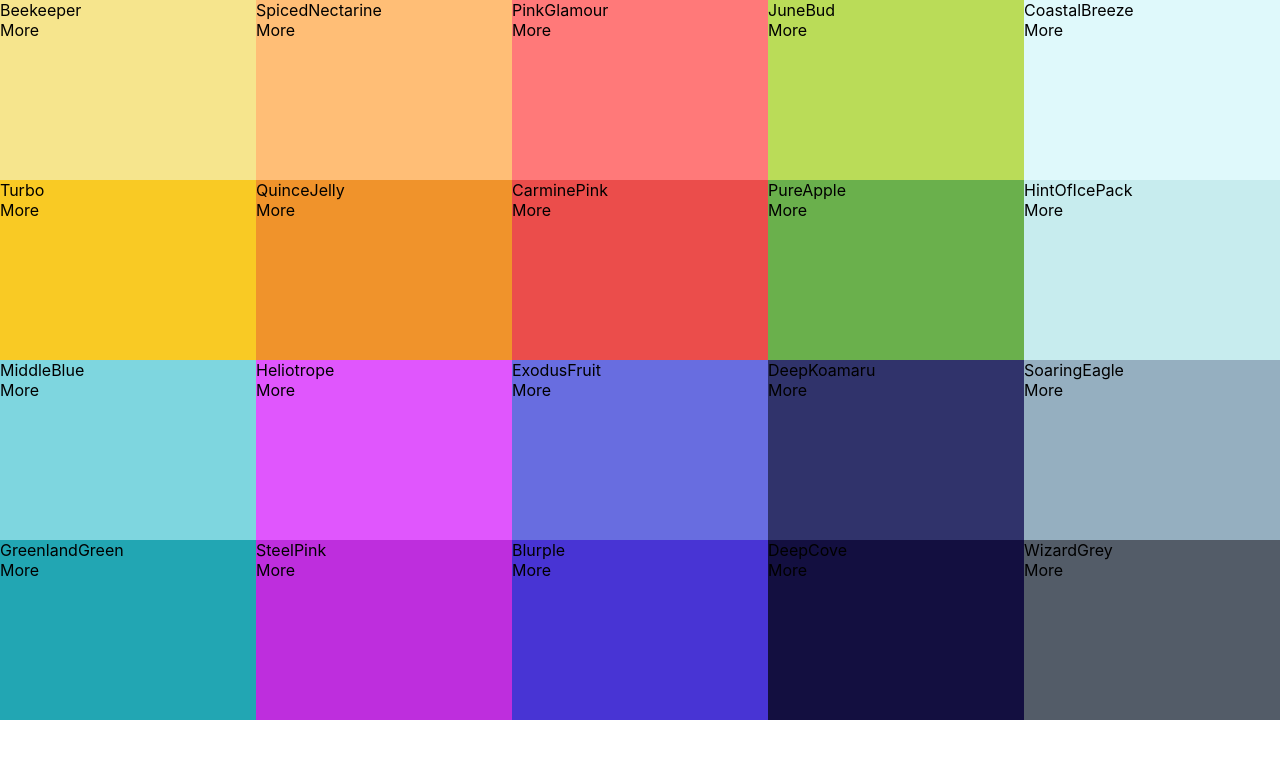
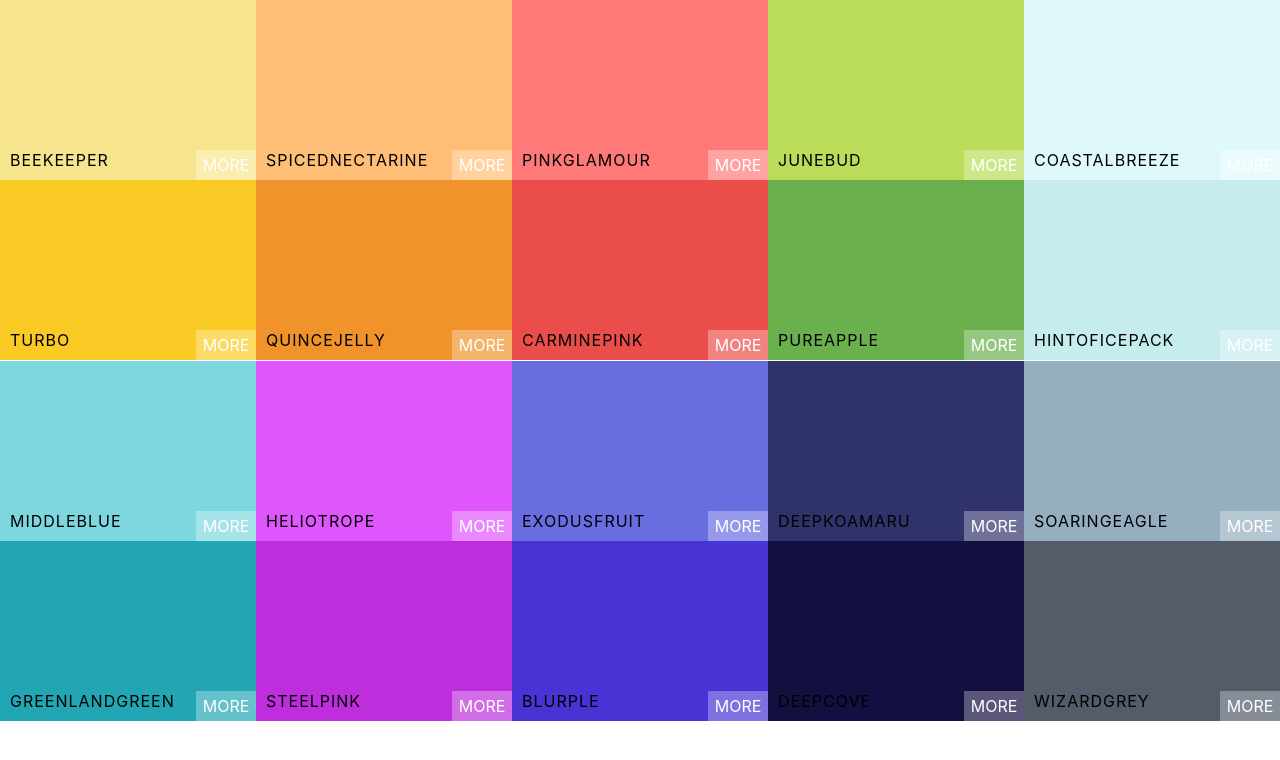
Before and after one commit to SpyrosGeo/AllTheColors, a React (Create React App) app: page / in a window 1280 px wide. Shown: the top 760 px of the page. Built offline with nearby package versions, Linux system fonts and the light colour scheme.

Commit message:
style ColorBox

```diff
--- a/src/ColorBox.css
+++ b/src/ColorBox.css
@@ -3,5 +3,52 @@
     height: 25%;
     margin: 0 auto;
     display: inline-block;
+    position: relative;
     cursor: pointer;
+    text-transform: uppercase;
+    margin-bottom: -3.7px;
 }
+.copy-button {
+    width: 100px;
+    height: 30px;
+    position:absolute;
+    display: inline-block;
+    top:50%;
+    left:50%;
+    margin-left:-50px;
+    margin-top:-15px;
+    text-align: center;
+    outline: none;
+    background:rgba(255,255,255,0.3);
+    font-size: 1rem;
+    line-height: 30px;
+    color: white;
+    border: none;
+    opacity: 0;
+}
+.ColorBox:hover .copy-button{
+    opacity: 1;
+    transition: 0.5s;
+}
+.box-content {
+    position: absolute;
+    width: 100%;
+    left: 0px;
+    bottom:0px;
+    padding: 10px;
+    color:black;
+    letter-spacing: 1px;
+
+}
+.see-more {
+    background:rgba(255,255,255,0.3);
+    position:absolute;
+    border:none;
+    right:0px;
+    bottom:0px;
+    color:white;
+    width: 60px;
+    height: 30px;
+    text-align: center;
+    line-height: 30px;
+}
--- a/src/ColorBox.js
+++ b/src/ColorBox.js
@@ -3,11 +3,16 @@
 
 class ColorBox extends Component {
     render(){
+        const {name,background}=this.props;
         return(
-            <div style={{background:this.props.background}} className="ColorBox">
-                <span>{this.props.name} </span>
-                <br></br>
-               <span>More</span>
+            <div style={{ background }} className="ColorBox">
+                <div className="copy-container">
+                    <div className="box-content">
+                        <span>{name}</span>
+                    </div>
+                    <button className="copy-button">Copy</button>
+                </div>
+               <span className="see-more">More</span>
             </div>
         );
     }
```
